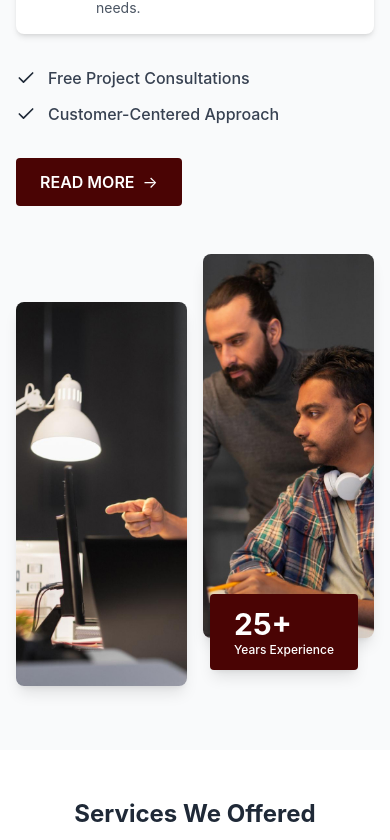
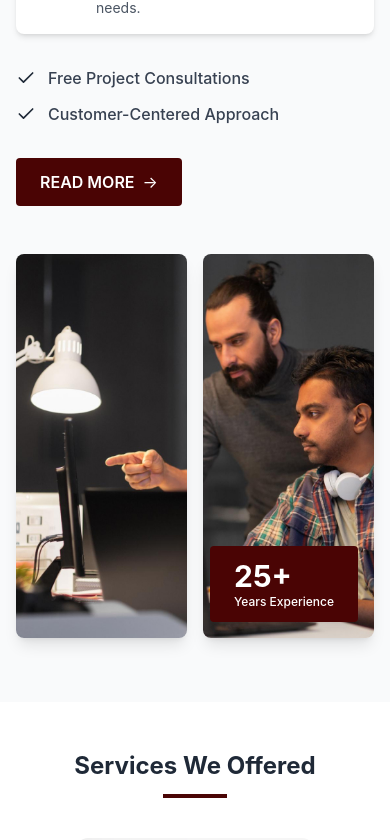
Before and after one commit to SarmadDevops/Callit_new_web, a React (Create React App) app: page / in a window 390 px wide. Shown: the part 1150-1990 px from the top of the page. Built offline with nearby package versions, Linux system fonts and the light colour scheme.

Commit message:
Improved the image size in about.js page

```diff
--- a/src/components/sections/About.js
+++ b/src/components/sections/About.js
@@ -1,11 +1,11 @@
 import React from 'react';
-import { Check} from 'lucide-react';
+import { Check } from 'lucide-react';
 
 export default function About() {
   return (
     <section className="bg-gray-50 py-16 px-4 sm:px-6 lg:px-8">
       <div className="max-w-7xl mx-auto">
-        <div className="grid grid-cols-1 lg:grid-cols-2 gap-12 items-center">
+        <div className="grid grid-cols-1 lg:grid-cols-2 gap-12 items-start">
           {/* Left Content */}
           <div>
             <div className="flex items-center gap-2 mb-4">
@@ -27,7 +27,7 @@ export default function About() {
             <div className="flex gap-4 mb-6 bg-white p-4 rounded-lg shadow-md">
               <div className="flex-shrink-0">
                 <div className="w-12 h-12 bg-gray-50 rounded-lg flex items-center justify-center">
-                 <img src="/missionicon.png" alt="mission Icon" className="w-6 h-6 text-gray-800" />
+                  <img src="/missionicon.png" alt="mission Icon" className="w-6 h-6" />
                 </div>
               </div>
               <div>
@@ -42,7 +42,7 @@ export default function About() {
             <div className="flex gap-4 mb-8 bg-white p-4 rounded-lg shadow-md">
               <div className="flex-shrink-0">
                 <div className="w-12 h-12 bg-gray-50 rounded-lg flex items-center justify-center">
-                 <img src="/historyicon.png" alt="history Icon" className="w-6 h-6 text-gray-800" />
+                  <img src="/historyicon.png" alt="history Icon" className="w-6 h-6" />
                 </div>
               </div>
               <div>
@@ -73,23 +73,23 @@ export default function About() {
           </div>
 
           {/* Right Content - Images */}
-          <div className="relative">
-            <div className="grid grid-cols-2 gap-4">
-              {/* Working Image */}
-              <div className="col-span-1 mt-12">
+          <div className="relative h-full">
+            <div className="grid grid-cols-2 gap-4 h-full">
+              {/* Working Image - Left side, starts lower */}
+              <div className="col-span-1">
                 <img
                   src="Aboutusimage1.jpg"
                   alt="Team collaboration"
-                  className="w-full h-96 object-cover rounded-lg shadow-lg"
+                  className="w-full h-96 lg:h-[600px] object-cover rounded-lg shadow-lg lg:mt-16"
                 />
               </div>
 
-              {/* Team Member Image with Badge */}
+              {/* Team Member Image with Badge - Right side, full height */}
               <div className="col-span-1 relative">
                 <img
                   src="Aboutusimage2.jpg"
                   alt="Team member"
-                  className="w-full h-96 object-cover rounded-lg shadow-lg"
+                  className="w-full h-96 lg:h-[600px] object-cover rounded-lg shadow-lg"
                 />
 
                 {/* Experience Badge */}
```
